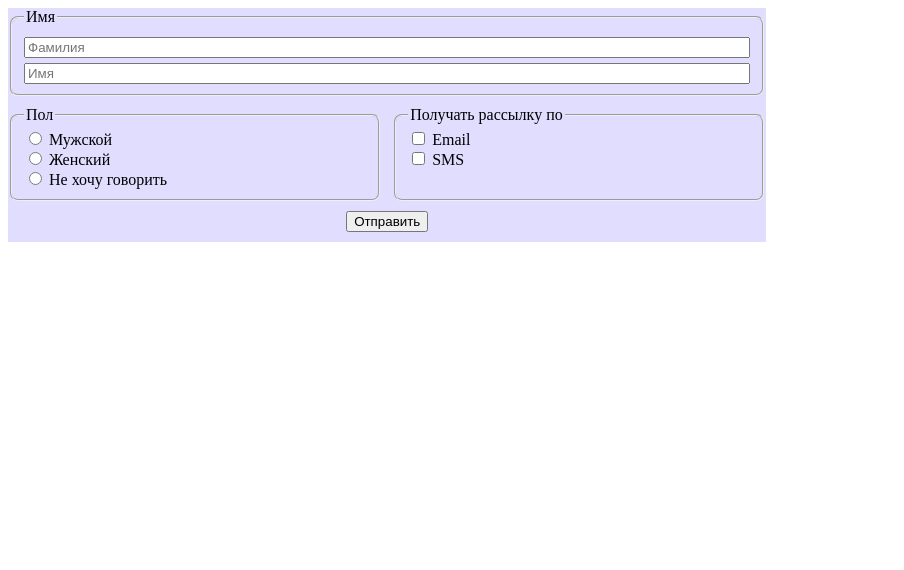
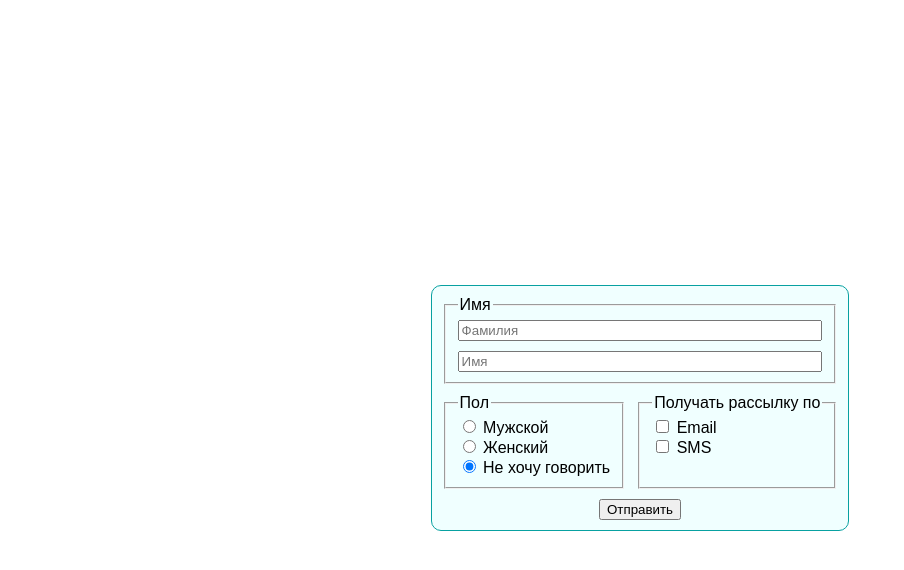
Before and after one commit to Mad-Deuce/ICH_FE_HW, a plain HTML site: page index.html in a window 1280 px wide. Shown: the whole page, without its empty margins (0-904 px from the left). Drawn offline with Linux system fonts and the light colour scheme.

Commit message:
release 1.0

```diff
--- a/index.html
+++ b/index.html
@@ -8,43 +8,69 @@
   </head>
   <body>
     <div class="container">
-        <div class="name">
-            <fieldset>
-                <legend>Имя</legend>
-                <input class="first" type="text" placeholder="Фамилия">
-                <input class="first" type="text" placeholder="Имя">
-            </fieldset>
+      <form class="form-container" action="">
+        <fieldset class="name-container">
+          <legend>Имя</legend>
+          <input class="input-text" type="text" placeholder="Фамилия" />
+          <input class="input-text" type="text" placeholder="Имя" />
+        </fieldset>
+
+        <div class="config-container">
+
+          <fieldset class="gender-container">
+
+            <legend>Пол</legend>
+
+            <div class="gender-group">
+              <input type="radio" id="male" name="gender" value="male" />
+              <label for="male">Мужской</label>
+            </div>
+
+            <div class="gender-group">
+              <input type="radio" id="female" name="gender" value="female" />
+              <label for="female">Женский</label>
+            </div>
+
+            <div class="gender-group">
+              <input
+                type="radio"
+                id="no-say"
+                name="gender"
+                value="no-say"
+                checked
+              />
+              <label for="no-say">Не хочу говорить</label>
+            </div>
+
+          </fieldset>
+
+          <fieldset class="receive-container">
+            <legend>Получать рассылку по</legend>
+            <div class="receive-group">
+              <input
+                type="checkbox"
+                id="email_cbx"
+                name="subscription"
+                value="email"
+              />
+              <label for="email">Email</label><br />
+            </div>
+            <div class="receive-group" >
+              <input
+                type="checkbox"
+                id="sms_cbx"
+                name="subscription"
+                value="sms"
+              />
+              <label for="sms">SMS</label>
+            </div>
+          </fieldset>
         </div>
-        <div class="bottom">
-            <div class="gender">
-                <fieldset>
-                    <legend>Пол</legend>
-                    <div>
-                        <input type="radio" id="male" name="gender" value="male">
-                        <label for="male">Мужской</label><br>
-                        <input type="radio" id="female" name="gender" value="female">
-                        <label for="female">Женский</label><br>
-                        <input type="radio" id="no-say" name="gender" value="no-say">
-                        <label for="no-say">Не хочу говорить</label>
-                    </div>
-                </fieldset>
-            </div>
-            <div class="send">
-                <fieldset>
-                    <legend>Получать рассылку по</legend>
-                    <div>
-                        <input type="checkbox" id="email" name="subscription" value="email">
-                        <label for="email">Email</label><br>
-                        <input type="checkbox" id="sms" name="subscription" value="sms">
-                        <label for="sms">SMS</label>
-                    </div>
 
-                </fieldset>
-            </div>
+        <div class="submit-btn-container">
+          <input class="btn" type="submit" value="Отправить" />
         </div>
-        <div class="button">
-            <button>Отправить</button>
-        </div>
+      </form>
     </div>
   </body>
 </html>
--- a/styles/style.css
+++ b/styles/style.css
@@ -1,56 +1,53 @@
+* {
+  font-family: Arial, Helvetica, sans-serif;
+}
+
 .container {
-    background-color: #e0ddff;
-    width: 60%;
+  height: 100vh;
+  display: flex;
+  justify-content: center;
+  align-items: center;
 
+}
+
+.form-container {
+  display: flex;
+  flex-direction: column;
+  gap: 10px;
+  background-color: #F0FFFF;
+  border-radius: 10px;
+  border: solid 1px #08a1a1;
+  padding: 10px;
+}
+
+
+
+.name-container {
   display: flex;
   flex-direction: column;
   gap: 10px;
 }
 
-.name fieldset {
+
+.config-container {
   display: flex;
-    flex-direction: column;
-    border-radius: 8px;
-}
-
-.first {
-    margin-top: 5px;
-}
-
-.bottom {
-    display: flex;
-    flex-direction: row;
   gap: 10px;
 }
 
-.gender {
+.gender-container {
   display: flex;
-    flex: 1 1 0;
+  flex-direction: column;
+  flex: 1 0 auto;
 }
 
-.gender fieldset {
+.receive-container {
   display: flex;
-    flex: 1 1 0;
-    border-radius: 8px;
+  flex-direction: column;
+  flex: 1 0 auto;
 }
 
-.send {
-    display: flex;
-    flex: 1 1 0;
-}
-
-.send fieldset {
-    display: flex;
-    flex: 1 1 0;
-    border-radius: 8px;
-}
-
-
-.button {
+.submit-btn-container {
   display: flex;
   justify-content: center;
+  align-items: center;
 }
-
-button {
-    margin-bottom: 10px;
-}
```
Lines whose indentation alone changed are shown as unchanged.
